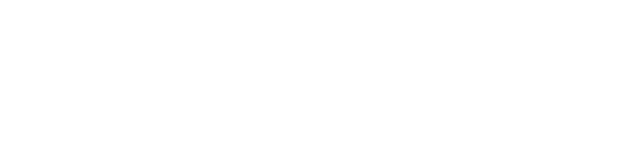
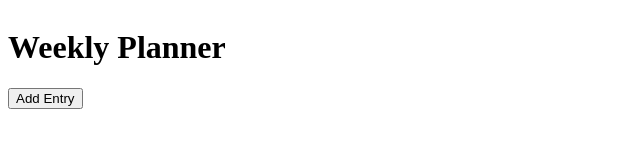
Before and after one commit to nathan-uch/week-planner, a website: page index.html in a window 1280 px wide. Shown: the whole page, without its empty margins (0-640 px from the left). Drawn offline with Linux system fonts and the light colour scheme.

Commit message:
html and css skeleton

```diff
--- a/index.html
+++ b/index.html
@@ -7,6 +7,18 @@
   <link rel="stylesheet" href="styles.css">
 </head>
 <body>
+  <div class="container">
+    <div class="row">
+      <div class="column-full">
+        <h1>Weekly Planner</h1>
+      </div>
+    </div>
+    <div class="row">
+      <div class="column-full">
+        <button type="button">Add Entry</button>
+      </div>
+    </div>
+  </div>
   <script src="main.js"></script>
 </body>
 </html>
--- a/styles.css
+++ b/styles.css
@@ -0,0 +1,17 @@
+.container {
+  max-width: 100%;
+  margin-left: auto;
+  margin-right: auto;
+}
+
+.row {
+  display: flex;
+}
+
+.column-full {
+  flex-basis: 100%;
+}
+
+/* .margin-auto {
+  margin-left: auto;
+} */
```
